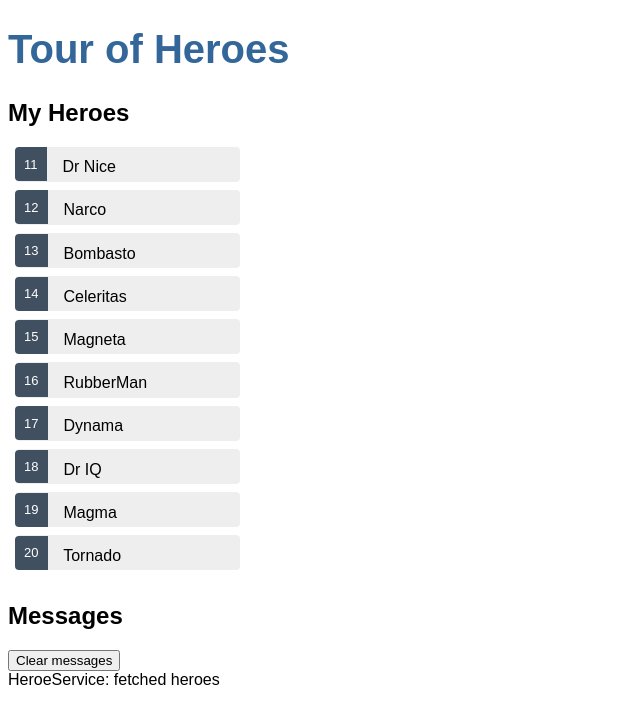
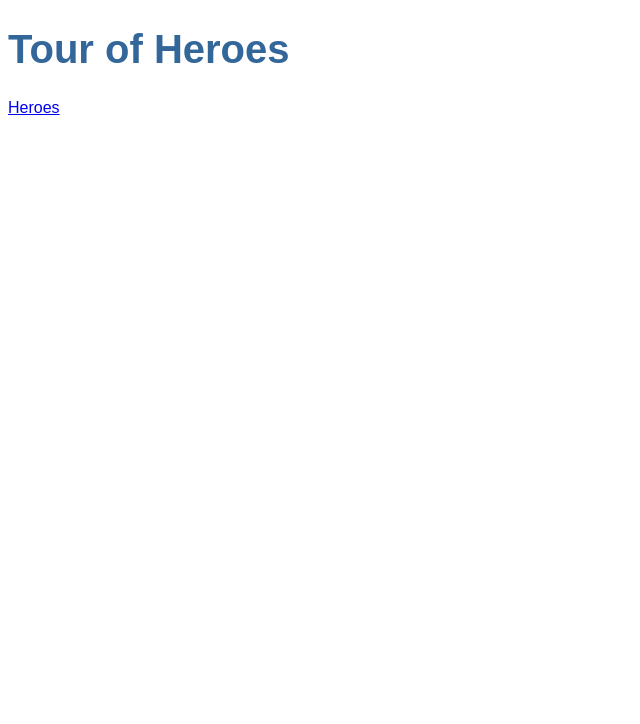
Before and after one commit to tbeynon/angular-tour-of-heroes, an Angular app: page / in a window 1280 px wide. Shown: the top 724 px of the page, without its empty margins (0-640 px from the left). Built offline with nearby package versions, Linux system fonts and the light colour scheme.

Commit message:
another day

```diff
--- a/src/app/app.component.html
+++ b/src/app/app.component.html
@@ -1,3 +1,6 @@
 <h1>{{title}}</h1>
-<app-heroes></app-heroes>
+<nav>
+    <a routerLink="/heroes">Heroes</a>
+</nav>
+<router-outlet></router-outlet>
 <app-messages></app-messages>
--- a/src/app/app.module.ts
+++ b/src/app/app.module.ts
@@ -6,6 +6,7 @@
 import { HeroesComponent } from './heroes/heroes.component';
 import { HeroDetailComponent } from './hero-detail/hero-detail.component';
 import { MessagesComponent } from './messages/messages.component';
+import { AppRoutingModule } from './app-routing.module';
 
 @NgModule({
   declarations: [
@@ -17,7 +18,8 @@
   imports: [
     BrowserModule,
     FormsModule,
-    CommonModule
+    CommonModule,
+    AppRoutingModule
   ],
   providers: [],
   bootstrap: [AppComponent]
```
Also changed, not shown: src/app/app-routing.module.ts (added, +13 -0 lines).
